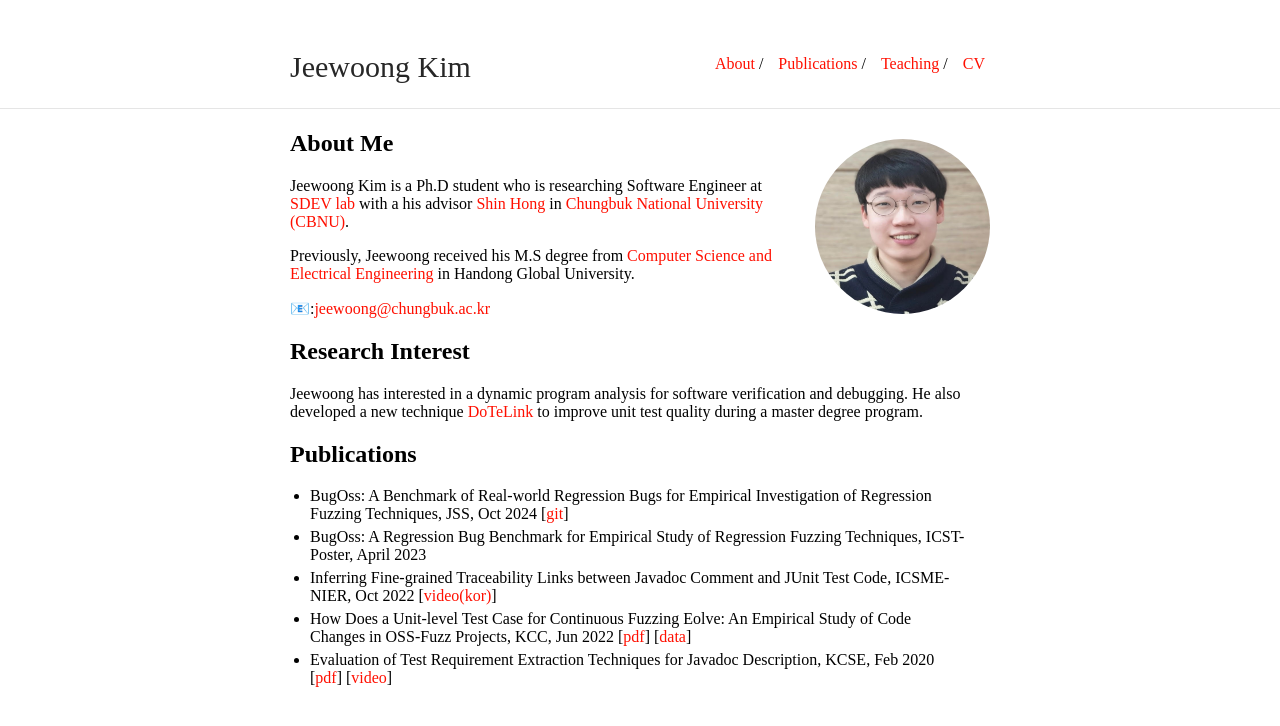
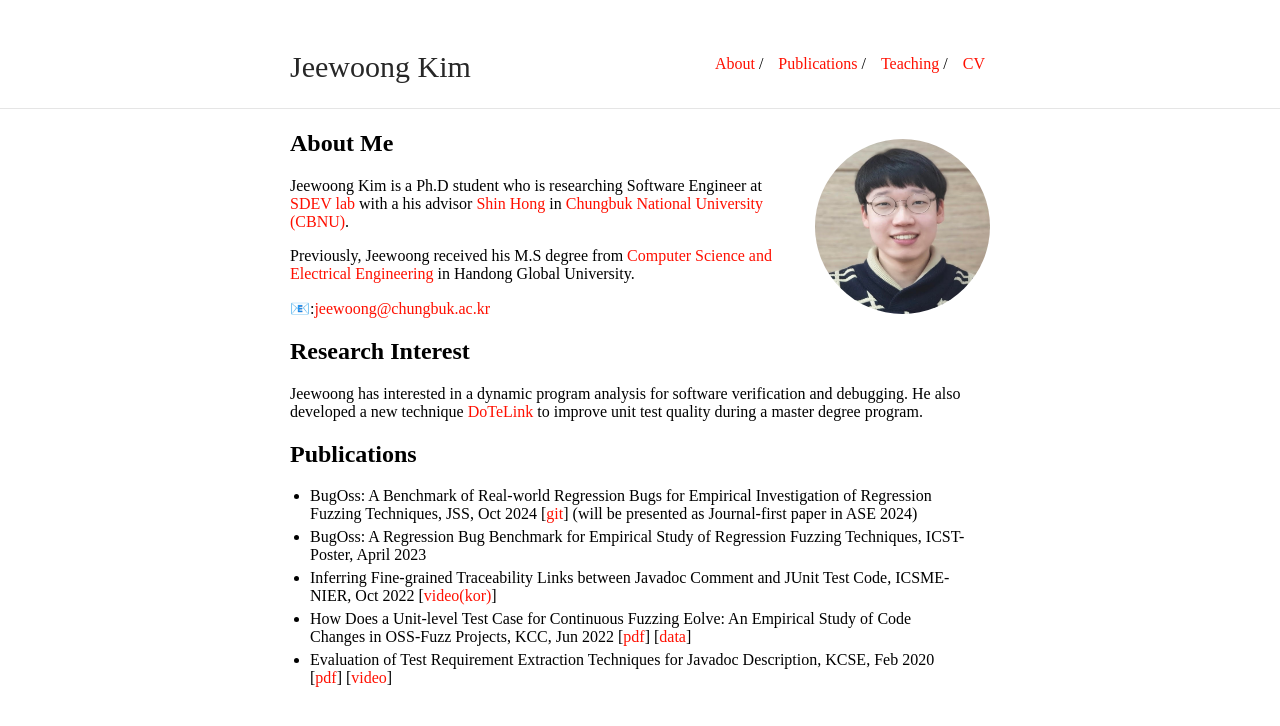
Before and after one commit to JeewoongKim/jeewoongkim.github.io, a Jekyll site: the page built from index.md, in a window 1280 px wide. Shown: the top 726 px of the page. Built offline with Jekyll 4.4.1, drawn with Linux system fonts in a browser that asks for light colours; our own code applies the rules of GitHub Pages for plain Markdown files.

Commit message:
Add BugOss presentation info.

```diff
--- a/index.md
+++ b/index.md
@@ -20,7 +20,7 @@ Jeewoong has interested in a dynamic program analysis for software verification
 
 ## Publications
 
-- BugOss: A Benchmark of Real-world Regression Bugs for Empirical Investigation of Regression Fuzzing Techniques, JSS, Oct 2024 \[[git](https://github.com/sdevlab/BugOss)\]
+- BugOss: A Benchmark of Real-world Regression Bugs for Empirical Investigation of Regression Fuzzing Techniques, JSS, Oct 2024 \[[git](https://github.com/sdevlab/BugOss)\]  (will be presented as Journal-first paper in ASE 2024)
 - BugOss: A Regression Bug Benchmark for Empirical Study of Regression Fuzzing Techniques, ICST-Poster, April 2023
 - Inferring Fine-grained Traceability Links between Javadoc Comment and JUnit Test Code, ICSME-NIER, Oct 2022  \[[video(kor)](https://youtu.be/cYSnoM7Z9hc)\]
 - How Does a Unit-level Test Case for Continuous Fuzzing Eolve: An Empirical Study of Code Changes in OSS-Fuzz Projects, KCC, Jun 2022 \[[pdf](/pubs/kcc22_oss-fuzz-change.pdf)\] \[[data](https://github.com/ARISE-Handong/oss-fuzz-study)\]
```
